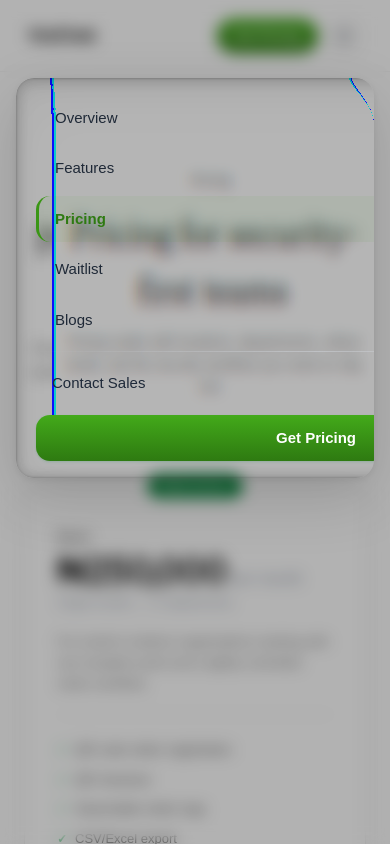
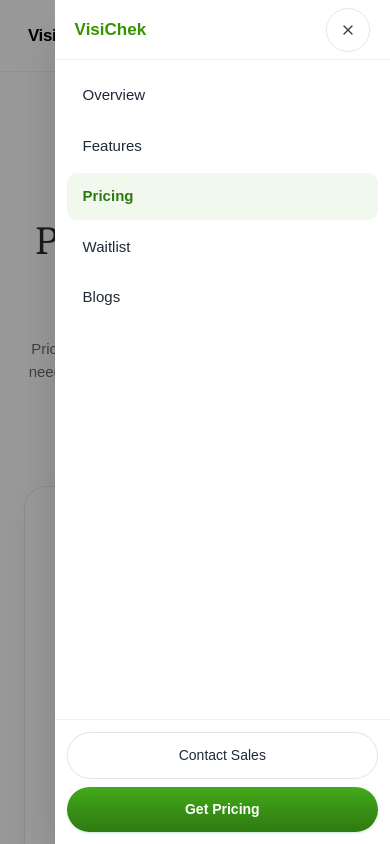
Before and after one commit to Visichek/visichek-website, a Next.js app: page /pricing in a window 390 px wide. Both pictures are taken after a click on the button "Open menu". Shown: the top 844 px of the page. Built offline with nearby package versions, Linux system fonts and the light colour scheme; a web font is replaced by a local one; what @bprogress/next would draw is missing.

Commit message:
fix speed issue

```diff
--- a/app/components/featured.tsx
+++ b/app/components/featured.tsx
@@ -31,7 +31,16 @@
   }
 
   if (blogs.length === 0) {
-    return null;
+    return (
+      <section className="bg-white px-5 md:px-32 pt-16 pb-10">
+        <div className="flex justify-between items-center border-b border-b-gray-300 pt-2 pb-3">
+          <p className="text-sm font-semibold text-black">FEATURED STORY</p>
+        </div>
+        <p className="py-10 text-center text-[15px] text-gray-500">
+          No featured stories yet — check back later.
+        </p>
+      </section>
+    );
   }
 
   const billBoardFeaturedData = blogs[0];
--- a/app/components/herosection.tsx
+++ b/app/components/herosection.tsx
@@ -33,7 +33,15 @@
   }
 
   if (blogs.length === 0) {
-    return null;
+    return (
+      <section className="px-5 md:px-32 py-16 text-center">
+        <div className="mx-auto max-w-md rounded-2xl border border-dashed border-gray-200 bg-gray-50 p-10">
+          <p className="text-[15px] text-gray-600">
+            No articles available yet — check back later.
+          </p>
+        </div>
+      </section>
+    );
   }
 
   const mainArticle = blogs[0];
--- a/app/components/marketing-header.tsx
+++ b/app/components/marketing-header.tsx
@@ -4,7 +4,11 @@
 import { usePathname } from "next/navigation";
 import { useCallback, useEffect, useRef, useState } from "react";
 import { Menu, X } from "lucide-react";
-import GlassSurface from "@/components/GlassSurface";
+import dynamic from "next/dynamic";
+
+const GlassSurface = dynamic(() => import("@/components/GlassSurface"), {
+  ssr: false,
+});
 
 const SCROLL_THRESHOLD = 50;
 const EASE = "cubic-bezier(0.16,1,0.3,1)";
@@ -164,6 +168,7 @@
   const pathname = usePathname();
   const [isScrolled, setIsScrolled] = useState(false);
   const [mobileOpen, setMobileOpen] = useState(false);
+  const [isDesktop, setIsDesktop] = useState(false);
   const rafRef = useRef<number | null>(null);
   const isHome = pathname === "/";
   const isPricing = pathname === "/pricing";
@@ -209,6 +214,24 @@
     };
   }, []);
 
+  useEffect(() => {
+    const mq = window.matchMedia("(min-width: 1024px)");
+    const sync = () => setIsDesktop(mq.matches);
+    sync();
+    mq.addEventListener("change", sync);
+    return () => mq.removeEventListener("change", sync);
+  }, []);
+
+  // Close mobile sheet on Escape
+  useEffect(() => {
+    if (!mobileOpen) return;
+    const onKey = (e: KeyboardEvent) => {
+      if (e.key === "Escape") setMobileOpen(false);
+    };
+    window.addEventListener("keydown", onKey);
+    return () => window.removeEventListener("keydown", onKey);
+  }, [mobileOpen]);
+
   useEffect(() => setMobileOpen(false), [pathname]);
 
   useEffect(() => {
@@ -252,15 +275,15 @@
             ].join(", "),
           }}
         >
-          {/* Layer 0 — GlassSurface */}
+          {/* Layer 0 — GlassSurface (desktop only — skipped on mobile for perf) */}
           <div
-            className="absolute inset-0 overflow-hidden"
+            className="absolute inset-0 hidden lg:block overflow-hidden"
             style={{
               borderRadius: "inherit",
               transition: `border-radius 0.55s ${EASE}`,
             }}
           >
-            <GlassSurface
+            {isDesktop && <GlassSurface
               width={1280}
               height={barH}
               borderRadius={barR}
@@ -288,12 +311,13 @@
               }}
             >
               <span />
-            </GlassSurface>
+            </GlassSurface>}
           </div>
 
-          {/* Layer 1 — White cover (fades on scroll) */}
+          {/* Layer 1 — White cover (fades on scroll, desktop only). Mobile gets a
+              solid white bar rendered below for speed + clarity. */}
           <div
-            className="absolute inset-0 pointer-events-none"
+            className="absolute inset-0 pointer-events-none hidden lg:block"
             style={{
               borderRadius: "inherit",
               background: "#ffffff",
@@ -302,6 +326,16 @@
                 : "1px solid rgba(0,0,0,0.06)",
               opacity: isScrolled ? 0 : 1,
               transition: "opacity 0.4s ease, border-bottom 0.4s ease",
+            }}
+          />
+
+          {/* Mobile solid white bar */}
+          <div
+            className="absolute inset-0 pointer-events-none lg:hidden"
+            style={{
+              borderRadius: "inherit",
+              background: "#ffffff",
+              borderBottom: "1px solid rgba(0,0,0,0.06)",
             }}
           />
 
@@ -380,7 +414,7 @@
               <button
                 type="button"
                 onClick={() => setMobileOpen((v) => !v)}
-                className="inline-flex h-9 w-9 items-center justify-center rounded-full transition-all duration-200 lg:hidden"
+                className="inline-flex h-11 w-11 items-center justify-center rounded-full transition-all duration-200 lg:hidden"
                 style={{
                   border: isScrolled
                     ? "1px solid rgba(0,0,0,0.08)"
@@ -405,88 +439,84 @@
         </div>
       </header>
 
-      {/* ═══════ MOBILE MENU ═══════ */}
-      {mobileOpen && (
-        <div className="fixed inset-0 z-[55] lg:hidden">
+      {/* ═══════ MOBILE SHEET ═══════ */}
       <div
-            className="absolute inset-0 bg-black/30 backdrop-blur-sm animate-in fade-in duration-200"
+        className={`fixed inset-0 z-[55] lg:hidden ${mobileOpen ? "pointer-events-auto" : "pointer-events-none"}`}
+        aria-hidden={!mobileOpen}
+      >
+        {/* Backdrop */}
+        <div
           onClick={closeMobile}
+          className="absolute inset-0 bg-black/40 transition-opacity duration-300"
+          style={{ opacity: mobileOpen ? 1 : 0 }}
         />
 
-          <div
-            className="absolute left-4 right-4 z-10 overflow-hidden rounded-2xl animate-in slide-in-from-top-2 fade-in duration-300"
+        {/* Right-side sheet — solid, no glass */}
+        <aside
+          role="dialog"
+          aria-modal="true"
+          aria-label="Main menu"
+          className="absolute right-0 top-0 h-full w-[86%] max-w-[360px] bg-white shadow-2xl flex flex-col transition-transform duration-300 ease-out"
           style={{
-              top: isScrolled ? "82px" : "78px",
-              boxShadow:
-                "0 20px 60px rgba(0,0,0,0.15), 0 2px 8px rgba(0,0,0,0.08)",
+            transform: mobileOpen ? "translateX(0)" : "translateX(100%)",
           }}
         >
-            <GlassSurface
-              width={600}
-              height={400}
-              borderRadius={16}
-              borderWidth={0.08}
-              brightness={94}
-              opacity={0.45}
-              blur={16}
-              displace={0.3}
-              backgroundOpacity={0.05}
-              saturation={1.6}
-              distortionScale={-100}
-              redOffset={0}
-              greenOffset={6}
-              blueOffset={12}
-              mixBlendMode="screen"
-              style={{ width: "100%", height: "auto" }}
+          <div className="flex items-center justify-between px-5 h-[60px] border-b border-black/5">
+            <span className="font-semibold text-[#359300] text-[17px]">
+              VisiChek
+            </span>
+            <button
+              type="button"
+              onClick={closeMobile}
+              aria-label="Close menu"
+              className="inline-flex h-11 w-11 items-center justify-center rounded-full border border-black/10 text-gray-700 hover:bg-gray-50"
             >
-              <div className="flex w-full flex-col gap-1 p-3">
-                {links.map((l, i) => {
+              <X className="h-4 w-4" />
+            </button>
+          </div>
+
+          <nav className="flex flex-col p-3 gap-1 overflow-y-auto">
+            {links.map((l) => {
               const active = isLinkActive(l.href);
               return (
                 <Link
                   key={l.label}
                   href={l.href}
                   onClick={closeMobile}
-                      className="rounded-xl px-4 py-3 text-[15px] transition-all duration-200 hover:bg-white/40 hover:pl-5"
+                  className="rounded-lg px-4 py-3 text-[15px] transition-colors"
                   style={{
-                        animationDelay: `${i * 40}ms`,
                     fontWeight: active ? 600 : 500,
                     color: active ? "#2e7a11" : "#1f2937",
-                        background: active
-                          ? "rgba(58,150,21,0.06)"
-                          : "transparent",
-                        borderLeft: active
-                          ? "3px solid #3A9615"
-                          : "3px solid transparent",
+                    background: active ? "rgba(58,150,21,0.07)" : "transparent",
                   }}
                 >
                   {l.label}
                 </Link>
               );
             })}
-                <div className="my-1 h-px bg-gradient-to-r from-transparent via-gray-300/50 to-transparent" />
+          </nav>
+
+          <div className="mt-auto border-t border-black/5 p-3 flex flex-col gap-2">
             <button
               type="button"
               onClick={() => {
                 closeMobile();
                 openSalesModal();
               }}
-                  className="rounded-xl px-4 py-3 text-left text-[15px] font-medium text-gray-800 transition-all duration-200 hover:bg-white/40 hover:pl-5"
+              className="w-full rounded-full border border-black/10 bg-white px-4 py-3 text-[14px] font-medium text-gray-800 hover:bg-gray-50"
             >
               Contact Sales
             </button>
             <Link
               href="/pricing#pricing"
               onClick={closeMobile}
-                  className="mt-1 flex items-center justify-center rounded-xl bg-gradient-to-b from-[#43aa1a] to-[#2e7a11] px-4 py-3 text-[15px] font-semibold text-white shadow-sm shadow-green-700/15"
+              className="w-full flex items-center justify-center rounded-full bg-gradient-to-b from-[#43aa1a] to-[#2e7a11] px-4 py-3 text-[14px] font-semibold text-white shadow-sm shadow-green-700/15"
             >
               Get Pricing
             </Link>
           </div>
-            </GlassSurface>
+        </aside>
       </div>
-        </div>
-      )}
     </>
   );
 }
--- a/app/components/mostrecent.tsx
+++ b/app/components/mostrecent.tsx
@@ -31,7 +31,16 @@
   }
 
   if (blogs.length === 0) {
-    return null;
+    return (
+      <section className="bg-white px-5 md:px-32 pt-16">
+        <div className="flex justify-between items-center border-b border-b-gray-300 pt-2 pb-3">
+          <p className="text-sm font-semibold text-black">MOST RECENT</p>
+        </div>
+        <p className="py-10 text-center text-[15px] text-gray-500">
+          No articles available yet — check back later.
+        </p>
+      </section>
+    );
   }
 
   const billBoardRecentData = blogs[0];
```
Also changed, not shown: app/components/marketing-clone/HeroSection.tsx (+7 -5 lines), components/ui/smooth-scroll.tsx (+34 -11 lines). Lines whose indentation alone changed are shown as unchanged.
